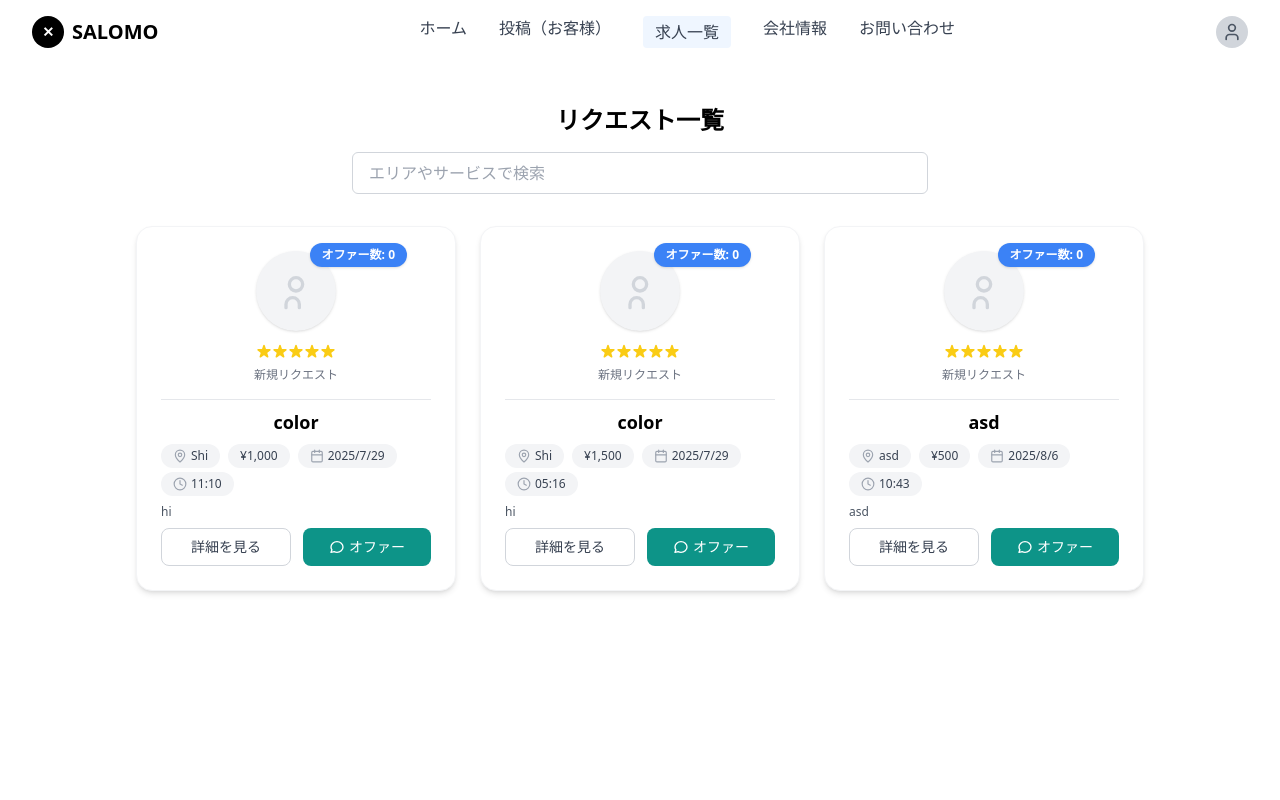
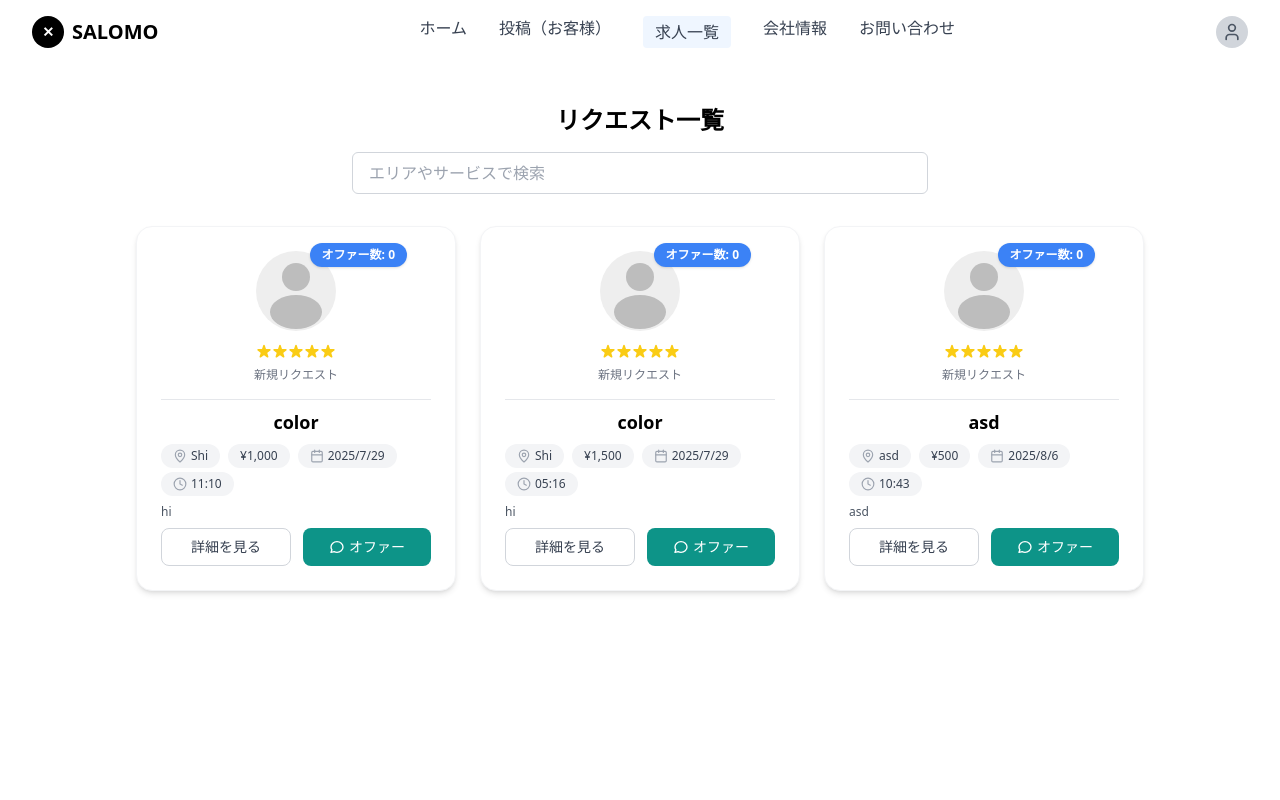
Before and after one commit to charupandey2000/SALOMO, a React (Create React App) app: page /requests in a window 1280 px wide. Shown: the top 800 px of the page. Built offline with nearby package versions, Linux system fonts and the light colour scheme.

Commit message:
feat:add new avatar

```diff
--- a/src/RequestListPage.js
+++ b/src/RequestListPage.js
@@ -75,17 +75,17 @@ export default function RequestList() {
               <span className="absolute -top-2 right-6 bg-blue-500 text-white rounded-full text-xs px-3 py-1 font-bold shadow whitespace-nowrap z-10">
                 オファー数: {req.offerCount}
               </span>
-              <div className="w-20 h-20 rounded-full bg-gray-100 flex items-center justify-center text-4xl text-gray-300 shadow z-0">
-                <svg className="w-10 h-10" fill="none" stroke="currentColor" viewBox="0 0 24 24">
-                  <circle cx="12" cy="8" r="4" stroke="currentColor" strokeWidth="2" />
-                  <path
-                    strokeLinecap="round"
-                    strokeLinejoin="round"
-                    strokeWidth="2"
-                    d="M6 22v-2a4 4 0 014-4h0a4 4 0 014 4v2"
-                  />
-                </svg>
-              </div>
+              <div className="w-20 h-20 flex items-center justify-center">
+  <svg viewBox="0 0 40 40" className="w-full h-full">
+    {/* Background */}
+    <circle cx="20" cy="20" r="20" fill="#eeeeee" />
+    {/* Shoulders/body - touches bottom edge */}
+    <ellipse cx="20" cy="30.5" rx="13" ry="8.5" fill="#bdbdbd" />
+    {/* Head - with gap above shoulders, not touching top */}
+    <circle cx="20" cy="13" r="7" fill="#bdbdbd" />
+  </svg>
+</div>
+
             </div>
 
             <StarRating />
--- a/src/SalomoApp.js
+++ b/src/SalomoApp.js
@@ -60,7 +60,7 @@ const SalomoApp = () => {
     <div className="min-h-screen bg-gray-50">
 
       {/* Hero Section */}
-      <section className="bg-gradient-to-r from-green-50 to-blue-50 py-16">
+      <section className="bg-gradient-to-r from-blue-100 via-white to-pink-100 py-16">
         <div className="max-w-7xl mx-auto px-4 sm:px-6 lg:px-8">
           <div className="grid grid-cols-1 lg:grid-cols-2 gap-12 items-center">
             <div>
```
